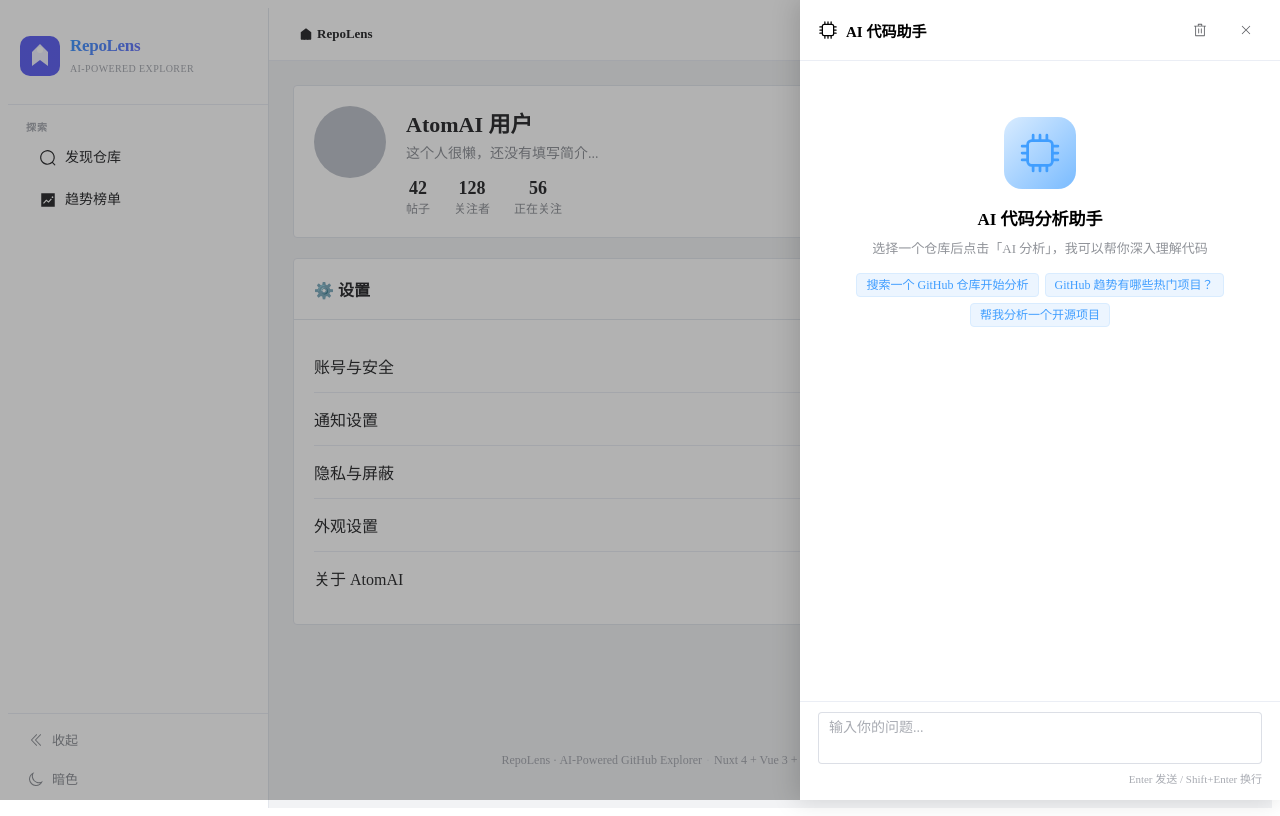
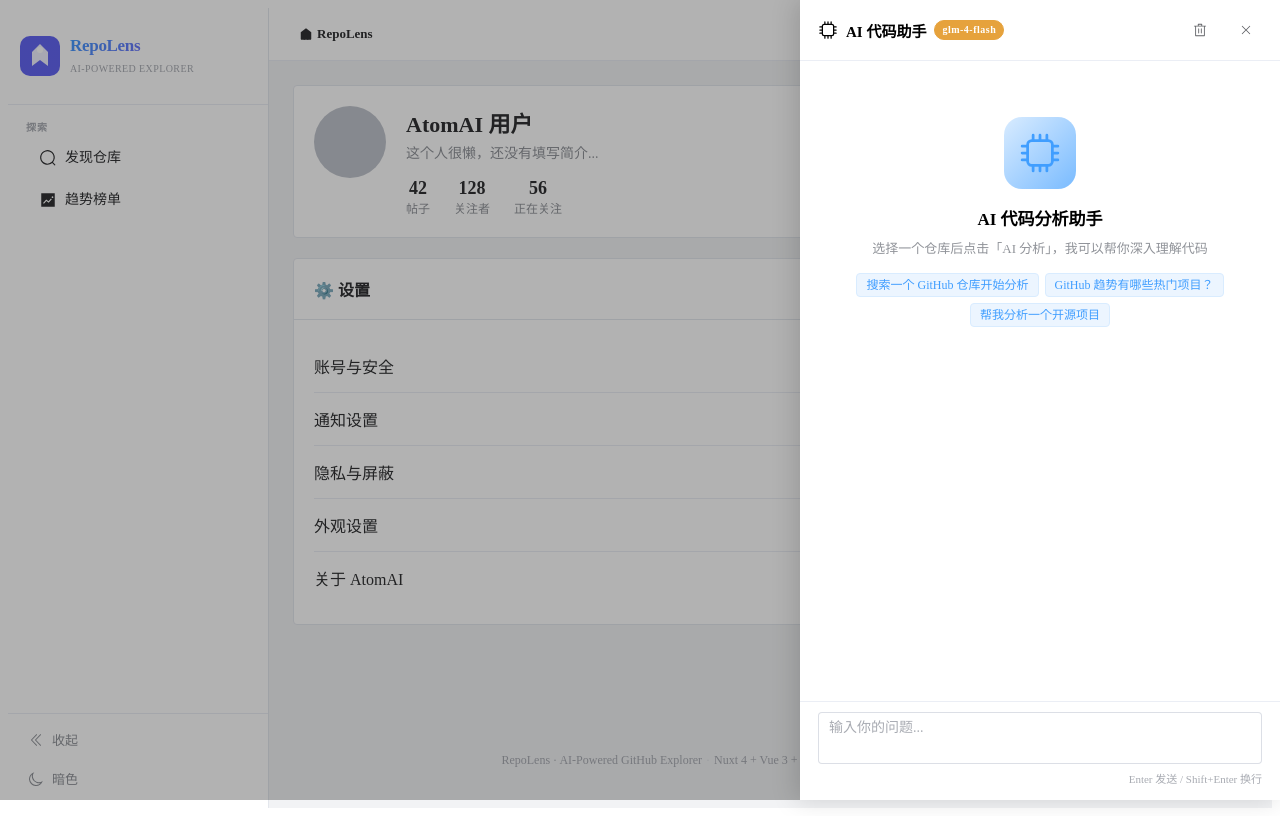
Before and after one commit to XTZhu/atomAI_harness, a Nuxt app: page /profile in a window 1280 px wide. Both pictures are taken after a click on the button "AI 分析". Built offline with nearby package versions, Linux system fonts and the light colour scheme.

Commit message:
feat: AI 面板展示当前大模型型号
- nuxt.config: public.aiModel 暴露给前端
- AIChatPanel: 标题旁显示模型标签(glm-4-flash 等)
- 可通过 NUXT_PUBLIC_AI_MODEL 环境变量覆盖

```diff
--- a/app/components/AIChatPanel.vue
+++ b/app/components/AIChatPanel.vue
@@ -7,6 +7,7 @@
           <div class="chat-title">
             <el-icon :size="20"><Cpu /></el-icon>
             <span>AI 代码助手</span>
+            <el-tag size="small" type="warning" effect="dark" round class="model-tag">{{ aiModelName }}</el-tag>
             <!-- Repo 上下文标签（可单独移除） -->
             <el-tag
               v-if="repoContext"
@@ -168,6 +169,10 @@
 const loading = ref(false)
 const streamContent = ref('')
 const abortController = ref<AbortController | null>(null)
+
+// ===== 模型名称 =====
+const config = useRuntimeConfig()
+const aiModelName = computed(() => config.public.aiModel || 'AI')
 
 // 根据是否有 repo 上下文切换快捷问题
 const quickPrompts = computed(() => {
@@ -369,6 +374,13 @@
 }
 .chat-actions { display: flex; gap: 2px; }
 
+/* 模型标签 */
+.model-tag {
+  font-size: 10px;
+  letter-spacing: 0.5px;
+  flex-shrink: 0;
+}
+
 /* 仓库上下文标签截断 */
 .repo-context-tag {
   max-width: 180px;
--- a/nuxt.config.ts
+++ b/nuxt.config.ts
@@ -40,6 +40,7 @@
     aiSystemPrompt: '',
     public: {
       apiBase: '/api',
+      aiModel: 'glm-4-flash',
     },
   },
 
```
